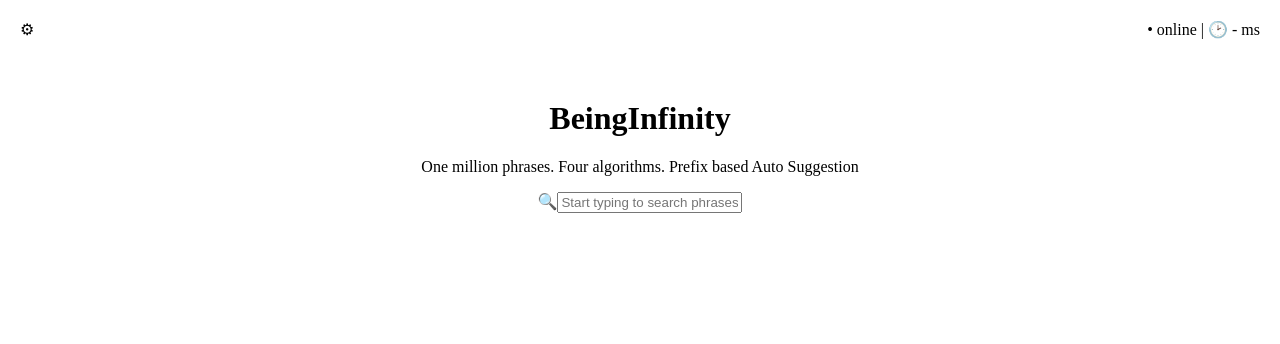
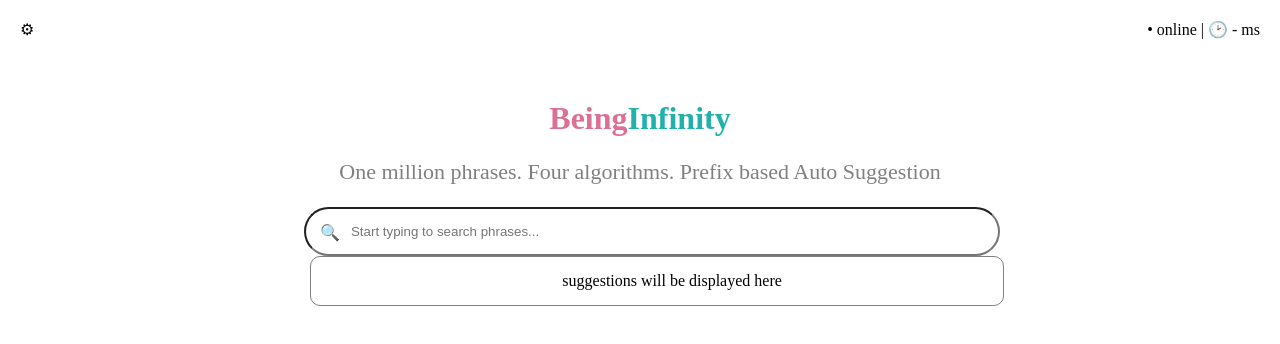
Before and after one commit to Gopika1206/auto-suggest, a website: page frontend/pages/auto-suggest.html in a window 1280 px wide. Drawn offline with Linux system fonts and the light colour scheme.

Commit message:
suggestions

```diff
--- a/frontend/pages/auto-suggest.html
+++ b/frontend/pages/auto-suggest.html
@@ -20,6 +20,39 @@
             text-align: center;
             margin-top: 100px;
         }
+        .logo-first {
+            color:palevioletred;
+        }
+        .logo-second {
+            color: lightseagreen;
+        }
+        .lens{
+            position: absolute;
+            left: 10px;
+            top: 10px;
+        }
+        p{
+            color: gray;
+            font-size: 22px;
+        }
+        .lens{
+            position: relative;
+            left: 40px;
+            top: 2px;
+
+        }
+        .search {
+            padding: 15px 15px 15px 45px;
+            border-radius: 40px;
+            width: 50%;
+        }
+        #suggestions{
+            width: 50%;
+            margin-left: 23.9%;
+            padding: 15px 15px 15px 45px;
+            border: 1px solid gray;
+            border-radius: 10px;
+        }
     </style>
 </head>
 <body>
@@ -29,9 +62,17 @@
     </div>
 
      <div class="search-section">
-    <h1> BeingInfinity</h1>
+    <h1><span class="logo-first">Being</span><span class="logo-second">Infinity</span></h1>
     <p>One million phrases. Four algorithms. Prefix based Auto Suggestion </p>
-    &#128269;<input  type="text" placeholder="Start typing to search phrases...">
+
+    <span>
+         <span class="lens"> &#128269; </span>
+         <input  type="text" class="search"   placeholder="Start typing to search phrases...">
+    </span>
+
+    <div id="suggestions">
+        suggestions will be displayed here
+    </div>
      </div>
 </body>
 </html>
```
